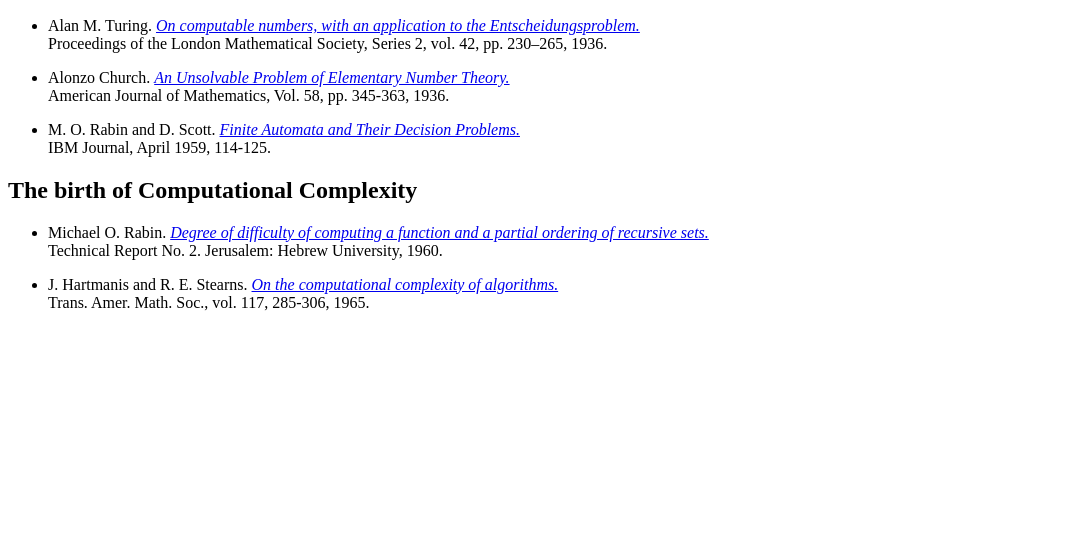
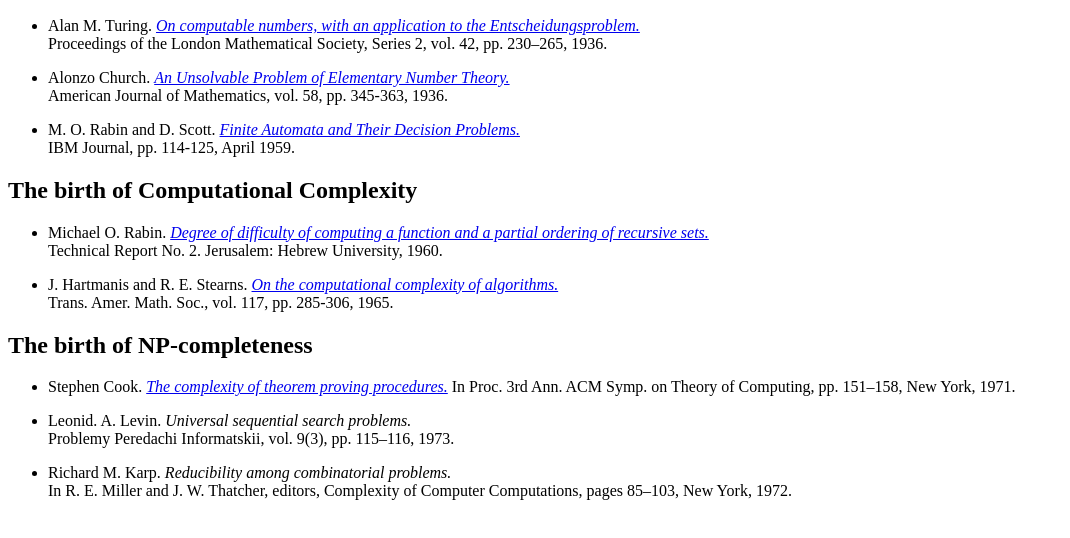
Before and after one commit to ClassicalCSPapers/ClassicalCSPapers.github.io, a plain HTML site: page Theory/index.html in a window 1280 px wide. Shown: the part 162-700 px from the top of the page, without its empty margins (0-1070 px from the left). Drawn offline with Linux system fonts and the light colour scheme.

Commit message:
CookLevinKarp

```diff
--- a/Theory/index.html
+++ b/Theory/index.html
@@ -24,12 +24,12 @@
 
 				<li>Alonzo Church.
 				<i><a href=https://www.jstor.org/stable/2371045>An Unsolvable Problem of Elementary Number Theory.</a></i>
-				<br>American Journal of Mathematics, Vol. 58, pp. 345-363, 1936.<p>
+				<br>American Journal of Mathematics, vol. 58, pp. 345-363, 1936.<p>
 				</li>
 
 				<li> M. O. Rabin and D. Scott.
 				<i><a href=Papers/1959RabinScott.pdf>Finite Automata and Their Decision Problems.</a></i>
-				<br>IBM Journal, April 1959, 114-125.<p>
+				<br>IBM Journal, pp. 114-125, April 1959.<p>
 				</li>
 
 			</ul>
@@ -42,9 +42,27 @@
 				</li>
 				<li> J. Hartmanis and R. E. Stearns.
 				<i><a href=Papers/1965HartmanisStearns.pdf>On the computational complexity of algorithms.</a></i>
-				<br> Trans. Amer. Math. Soc., vol. 117, 285-306, 1965.<p>
+				<br> Trans. Amer. Math. Soc., vol. 117, pp. 285-306, 1965.<p>
 				</li>
 			</ul>
 
+
+			<h2>The birth of NP-completeness</h2>
+			<ul>
+				<li> Stephen Cook.
+				<i><a href=Papers/1971Cook>The complexity of theorem proving procedures.</a></i>
+				In Proc. 3rd Ann. ACM Symp.  on Theory of Computing, pp. 151–158, New York, 1971. <p>
+				</li>
+
+				<li>Leonid. A. Levin.
+				<i>Universal sequential search problems.</i>
+				<br>Problemy Peredachi Informatskii, vol. 9(3), pp. 115–116, 1973.<p>
+				</li>
+
+				<li> Richard M. Karp.
+				<i>Reducibility among combinatorial problems.</i>
+				<br>In R. E. Miller and J. W.  Thatcher, editors,
+				Complexity of Computer Computations, pages 85–103, New York, 1972.<p>
+				</li>
 	</body>
 </html>
```
